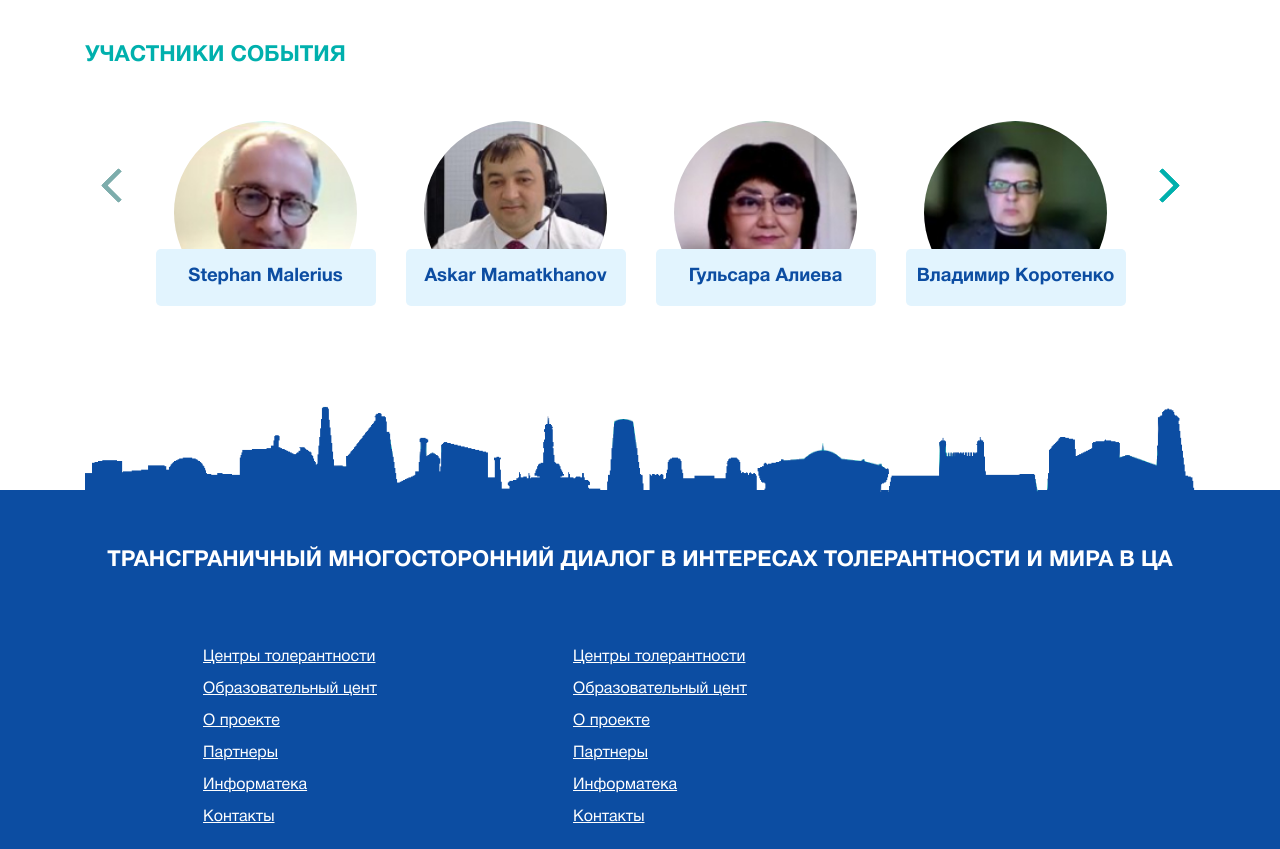
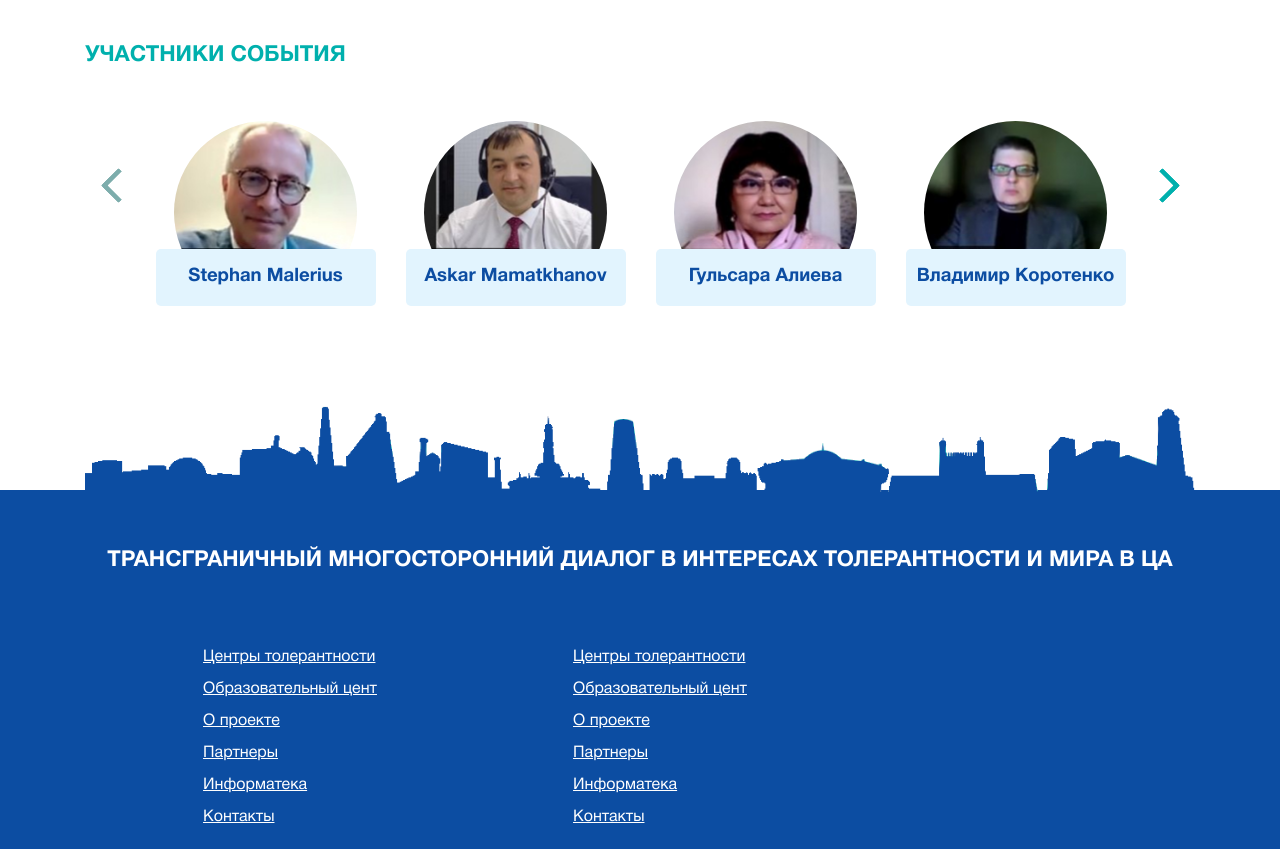
Before and after one commit to Lvl3Mage/peace_website, a plain HTML site: page peace_site/public_html/event.html in a window 1280 px wide. Shown: the part 1880-2729 px from the top of the page. Drawn offline with nearby package versions, Linux system fonts and the light colour scheme.

Commit message:
Adjusted the participant photos slightly

```diff
--- a/peace_site/public_html/assets/#source/scss/style.scss
+++ b/peace_site/public_html/assets/#source/scss/style.scss
@@ -1361,6 +1361,7 @@ body {
 		height: 100%;
 		width: 100%;
 		bottom: -30%;
+		background-position: 50% -30%;
 	}
 	&__name-wrapper {
 		z-index: 1;
--- a/peace_site/public_html/event.html
+++ b/peace_site/public_html/event.html
@@ -286,7 +286,7 @@
 					<div class="event-participant__image-wrapper">
 						<div class="event-participant__image-container aspect-1-1--v">
 							<img src="assets/images/square.svg" alt="">
-							<div class="event-participant__image ibg ibg--cover">
+							<div class="event-participant__image ibg">
 								<img src="assets/images/participant4.jpg" alt="">
 							</div>
 						</div>
@@ -300,7 +300,7 @@
 					<div class="event-participant__image-wrapper">
 						<div class="event-participant__image-container aspect-1-1--v">
 							<img src="assets/images/square.svg" alt="">
-							<div class="event-participant__image ibg ibg--cover">
+							<div class="event-participant__image ibg">
 								<img src="assets/images/participant1.jpg" alt="">
 							</div>
 						</div>
@@ -314,7 +314,7 @@
 					<div class="event-participant__image-wrapper">
 						<div class="event-participant__image-container aspect-1-1--v">
 							<img src="assets/images/square.svg" alt="">
-							<div class="event-participant__image ibg ibg--cover">
+							<div class="event-participant__image ibg">
 								<img src="assets/images/participant2.jpg" alt="">
 							</div>
 						</div>
@@ -328,7 +328,7 @@
 					<div class="event-participant__image-wrapper">
 						<div class="event-participant__image-container aspect-1-1--v">
 							<img src="assets/images/square.svg" alt="">
-							<div class="event-participant__image ibg ibg--cover">
+							<div class="event-participant__image ibg">
 								<img src="assets/images/participant3.jpg" alt="">
 							</div>
 						</div>
@@ -342,7 +342,7 @@
 					<div class="event-participant__image-wrapper">
 						<div class="event-participant__image-container aspect-1-1--v">
 							<img src="assets/images/square.svg" alt="">
-							<div class="event-participant__image ibg ibg--cover">
+							<div class="event-participant__image ibg">
 								<img src="assets/images/participant4.jpg" alt="">
 							</div>
 						</div>
```
Also changed, not shown: peace_site/public_html/assets/#source/html/event-content.html (+5 -5 lines), peace_site/public_html/assets/css/style.css.
